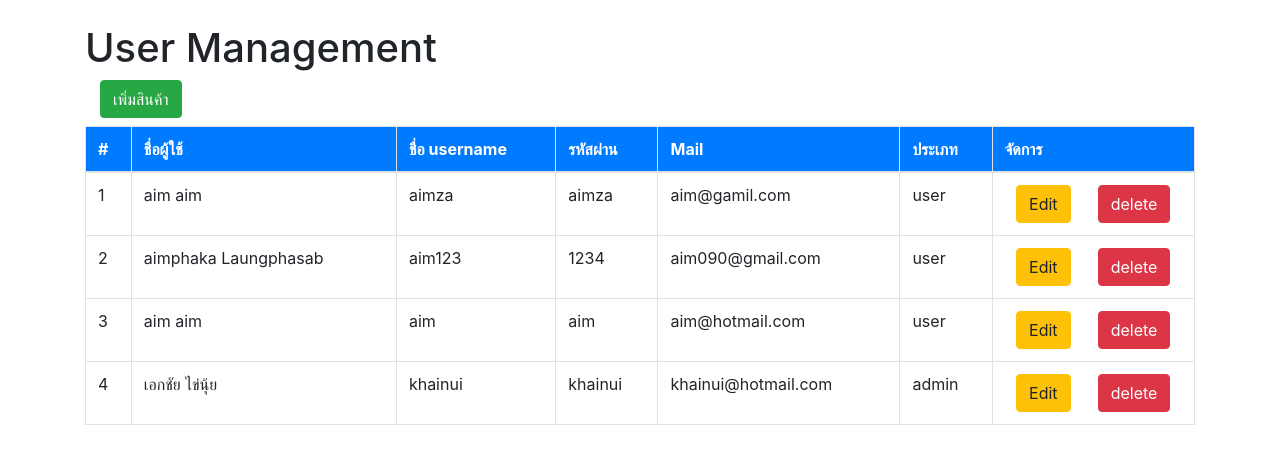
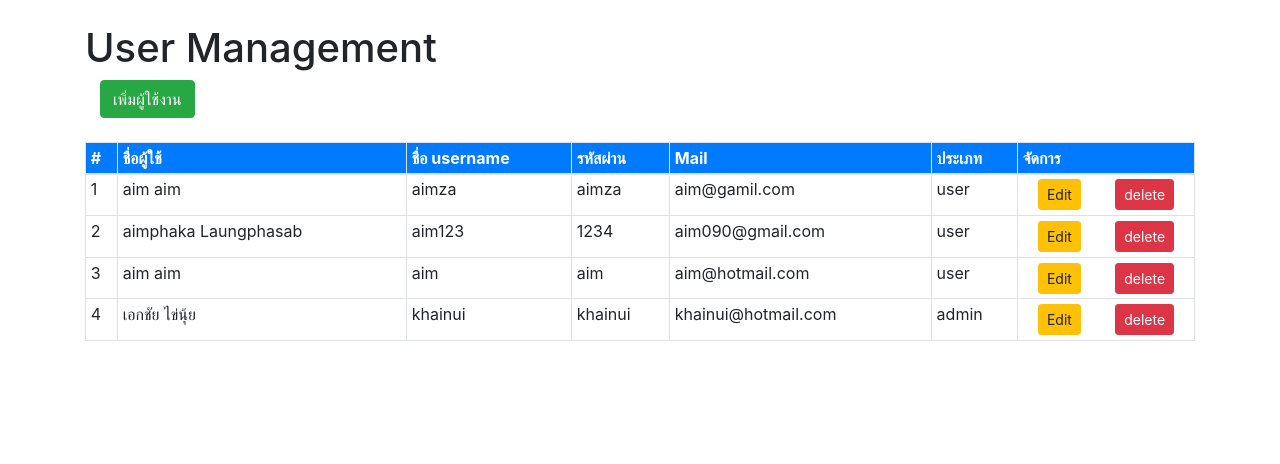
Before and after one commit to Nattawut-M/php-2nd-shop, a PHP site: page /admin-m-user.php in a window 1280 px wide. Shown: the part 76-540 px from the top of the page. Run offline with PHP 8.4, Linux system fonts and the light colour scheme; a user stored in the database is signed in; data comes from the database, SQL or seed files in the repository; data that the repository does not hold is empty; some libraries are stand-ins or nearby versions.

Commit message:
resize table and button to sm

```diff
--- a/admin-m-user.php
+++ b/admin-m-user.php
@@ -25,10 +25,10 @@
 	<!-- Section -->
     <section class="container my-4">
         <h1>User Management</h1>
-        <div class="col mb-2">
-            <a href="product-add.php" class="btn btn-success">เพิ่มสินค้า</a>
+        <div class="col mb-4">
+            <a href="product-add.php" class="btn btn-success">เพิ่มผู้ใช้งาน</a>
         </div>
-		<table class="table table-bordered table-hover">
+		<table class="table table-sm table-bordered table-hover">
 			<thead class="bg-primary text-white">
 				<tr>
 					<th scope="col">#</th>
@@ -58,8 +58,8 @@
                         <td class="mx-1">
                             <div class="row ">
                                 <div class="col d-flex justify-content-around">
-                                <a href="admin-m-product-edit.php?update_id=<?php echo $row['pd_id'] ?>" class="btn btn-warning mr-1">Edit</a>
-                                <a href="admin-m-product-delete.php?delete_id=<?php echo $row['pd_id'] ?>" class="btn btn-danger">delete</a>
+                                <a href="admin-m-product-edit.php?update_id=<?php echo $row['pd_id'] ?>" class="btn btn-sm btn-warning mr-1">Edit</a>
+                                <a href="admin-m-product-delete.php?delete_id=<?php echo $row['pd_id'] ?>" class="btn btn-sm btn-danger">delete</a>
                                 </div>
                             </div>
                         </td>
```
